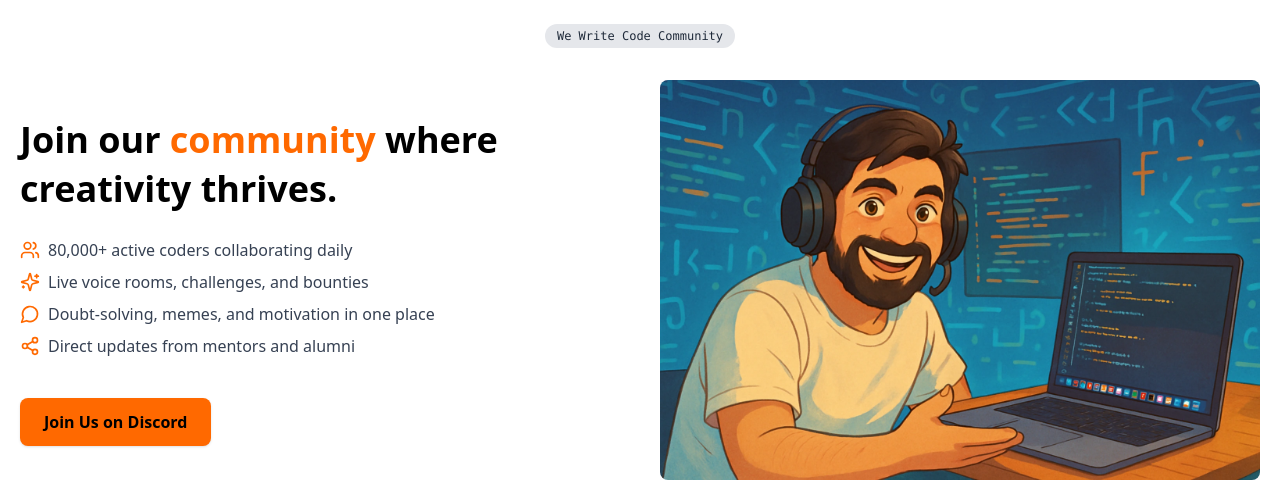
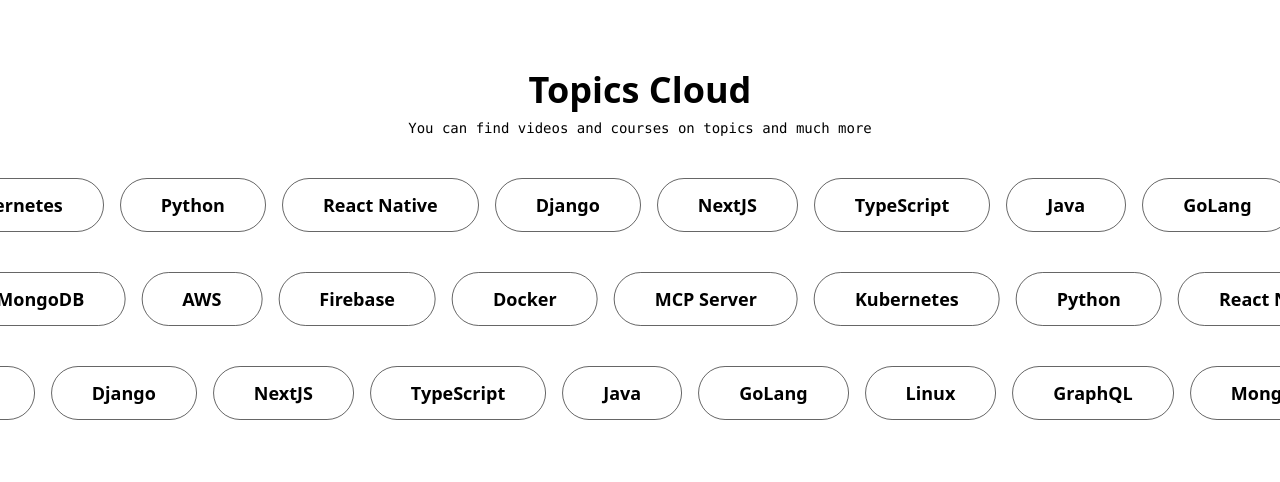
Before and after one commit to santwan/chai-code-redesign, a React (Vite) app: page / in a window 1280 px wide. Shown: the part 6693-7175 px from the top of the page. Built offline with nearby package versions, Linux system fonts and the light colour scheme; no server answers; a web font is replaced by a local one.

Commit message:
Added a new Section

```diff
--- /dev/null
+++ b/src/components/Home/TopicsCloud/TopicsCloud.jsx
@@ -0,0 +1,113 @@
+import { motion } from "framer-motion";
+
+const topics = [
+  "Docker", "MCP Server", "Kubernetes", "Python", "React Native",
+  "Django", "NextJS", "TypeScript", "Java", "GoLang",
+  "Linux", "GraphQL", "MongoDB", "AWS", "Firebase"
+];
+
+const linkMap = {
+  Docker: "https://www.youtube.com/results?search_query=docker",
+  "MCP Server": "https://www.youtube.com/results?search_query=mcp+server",
+  Kubernetes: "https://www.youtube.com/results?search_query=kubernetes",
+  Python: "https://www.youtube.com/results?search_query=python",
+  "React Native": "https://www.youtube.com/results?search_query=react+native",
+  Django: "https://www.youtube.com/results?search_query=django",
+  NextJS: "https://www.youtube.com/results?search_query=nextjs",
+  TypeScript: "https://www.youtube.com/results?search_query=typescript",
+  Java: "https://www.youtube.com/results?search_query=java",
+  GoLang: "https://www.youtube.com/results?search_query=golang",
+  Linux: "https://www.youtube.com/results?search_query=linux",
+  GraphQL: "https://www.youtube.com/results?search_query=graphql",
+  MongoDB: "https://www.youtube.com/results?search_query=mongodb",
+  AWS: "https://www.youtube.com/results?search_query=aws",
+  Firebase: "https://www.youtube.com/results?search_query=firebase",
+};
+
+const TopicsCloud = () => {
+  const duplicatedTopics = [...topics, ...topics]; // For smooth looping
+
+  return (
+    <section className="w-full py-20 dark:bg-black dark:text-white overflow-hidden">
+      {/* Heading */}
+      <div className="text-center mb-10 px-4">
+        <h2 className="text-3xl md:text-4xl font-bold mb-2 font-sans">Topics Cloud</h2>
+        <p className="dark:text-gray-400 font-mono text-sm">
+          You can find videos and courses on topics and much more
+        </p>
+      </div>
+
+      {/* Seamless Marquee */}
+      <div className="relative w-full overflow-hidden space-y-10">
+        <motion.div
+          className="flex w-max space-x-4"
+          animate={{ x: ["0%", "-50%"] }}
+          transition={{
+            repeat: Infinity,
+            repeatType: "loop",
+            duration: 40,
+            ease: "linear",
+          }}
+        >
+          {duplicatedTopics.map((topic, idx) => (
+            <a
+              key={`${topic}-${idx}`}
+              href={linkMap[topic] || "#"}
+              target="_blank"
+              rel="noopener noreferrer"
+              className="border border-black/60 dark:border-white/30 px-4 md:px-10 py-2 md:py-3 rounded-full text-sm md:text-lg font-semibold hover:bg-orange-600 hover:text-white transition whitespace-nowrap"
+            >
+              {topic}
+            </a>
+          ))}
+        </motion.div>
+        <motion.div
+          className="flex w-max space-x-4"
+          animate={{ x: ["-50%", "0%"] }}
+          transition={{
+            repeat: Infinity,
+            repeatType: "loop",
+            duration: 40,
+            ease: "linear",
+          }}
+        >
+          {duplicatedTopics.map((topic, idx) => (
+            <a
+              key={`${topic}-${idx}`}
+              href={linkMap[topic] || "#"}
+              target="_blank"
+              rel="noopener noreferrer"
+              className="border border-black/60 dark:border-white/30 px-4 md:px-10 py-2 md:py-3 rounded-full text-sm md:text-lg font-semibold hover:bg-orange-600 hover:text-white transition whitespace-nowrap"
+            >
+              {topic}
+            </a>
+          ))}
+        </motion.div>
+        <motion.div
+          className="flex w-max space-x-4"
+          animate={{ x: ["0%", "-50%"] }}
+          transition={{
+            repeat: Infinity,
+            repeatType: "loop",
+            duration: 20,
+            ease: "linear",
+          }}
+        >
+          {duplicatedTopics.map((topic, idx) => (
+            <a
+              key={`${topic}-${idx}`}
+              href={linkMap[topic] || "#"}
+              target="_blank"
+              rel="noopener noreferrer"
+              className="border border-black/60 dark:border-white/30 px-4 md:px-10 py-2 md:py-3 rounded-full text-sm md:text-lg font-semibold hover:bg-orange-600 hover:text-white transition whitespace-nowrap"
+            >
+              {topic}
+            </a>
+          ))}
+        </motion.div>
+      </div>
+    </section>
+  );
+};
+
+export default TopicsCloud;
--- a/src/pages/Home.jsx
+++ b/src/pages/Home.jsx
@@ -11,6 +11,7 @@
 import LaptopFrame from "../components/Home/LaptopFrame.jsx";
 import FreeAPISection from "../components/Home/FreeApi/index.jsx";
 import LearnOnTheGo from "../components/Home/LearnOnTheGo/index.jsx";
+import TopicsCloud from "../components/Home/TopicsCloud/TopicsCloud.jsx";
 
 const Home = () => {
   return (
@@ -24,9 +25,11 @@
       <UdemySection />
       <CohortBenefits />
       <WhyChaiCode />
+      <TopicsCloud/>
       <DiscordSection/>
       <FreeAPISection/>
       <LearnOnTheGo/>
+
 
     </>
   );
```
